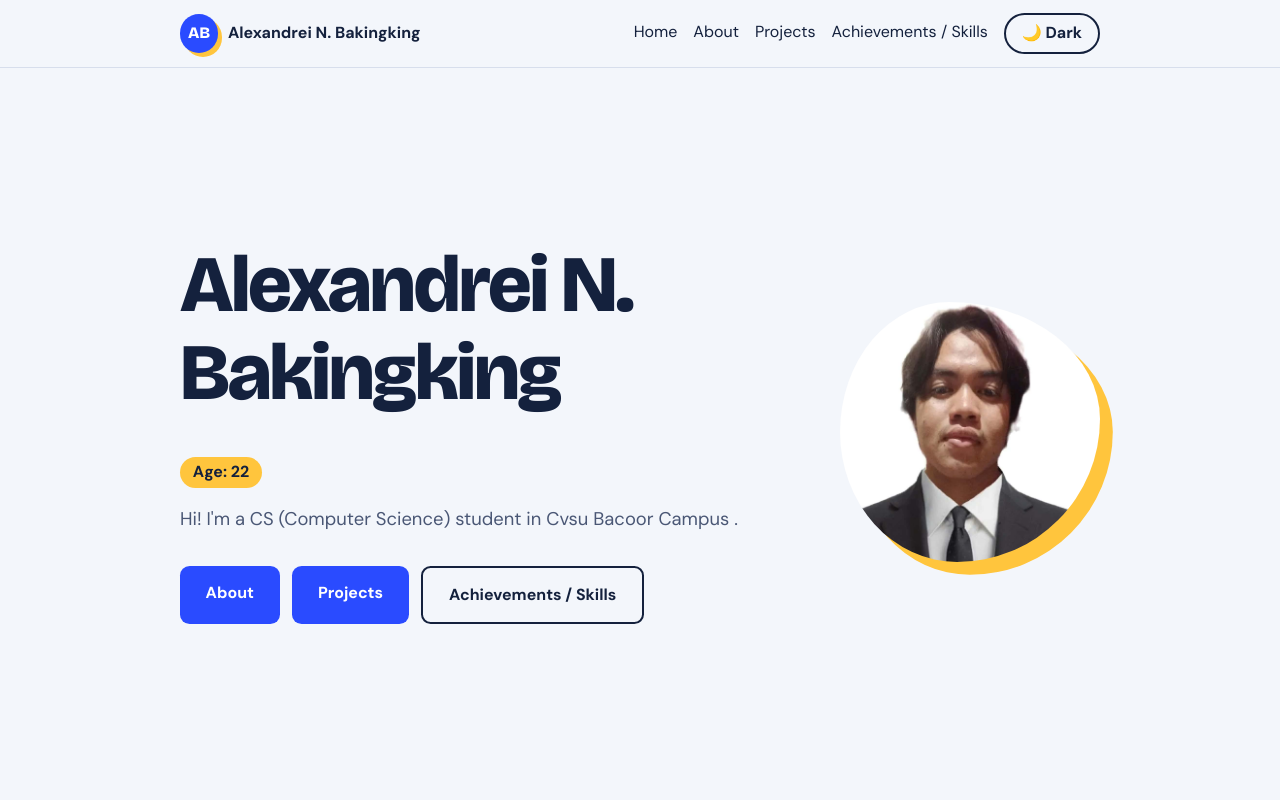
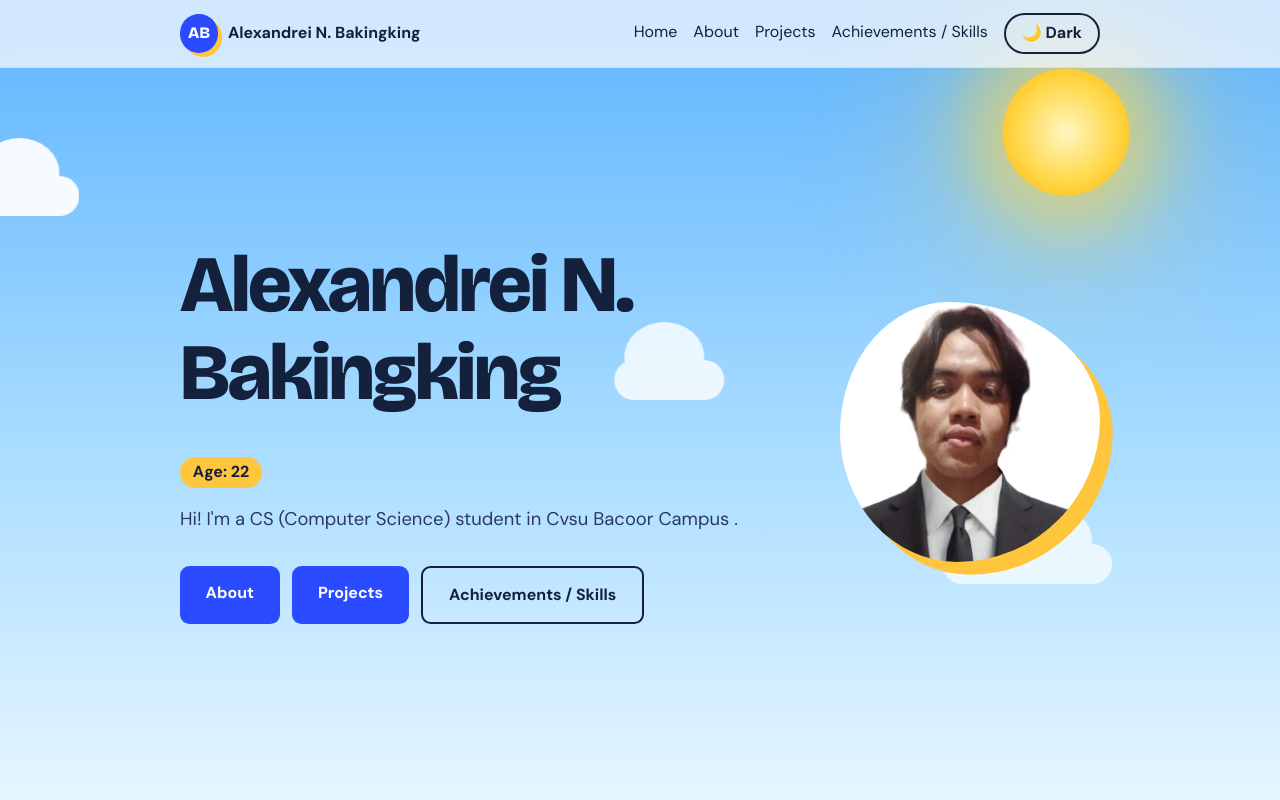
Before and after one commit to andrei0604-droid/portfolio, a React (Vite) app: page / in a window 1280 px wide. Shown: the top 800 px of the page. Built offline with nearby package versions, Linux system fonts and the light colour scheme.

Commit message:
Add sky background

```diff
--- a/src/App.jsx
+++ b/src/App.jsx
@@ -1,4 +1,4 @@
-import { useEffect, useState } from "react";
+import { useEffect, useMemo, useState } from "react";
 import * as D from "./data.js";
 
 const { profile, projects, skills, achievements, contact } = D;
@@ -10,7 +10,52 @@ const NAV = [
   { id: "projects", label: "Projects" },
   { id: "skills", label: "Achievements / Skills" },
 ];
+function Sky() {
+  // Fixed star positions so they don't jump around on re-render.
+  const stars = useMemo(() => {
+    let seed = 7;
+    const rand = () => {
+      seed = (seed * 16807) % 2147483647;
+      return seed / 2147483647;
+    };
+    return Array.from({ length: 90 }, (_, i) => ({
+      id: i,
+      left: rand() * 100,
+      top: rand() * 100,
+      size: 1 + rand() * 2.2,
+      delay: rand() * 4,
+      dur: 2 + rand() * 3,
+    }));
+  }, []);
 
+  return (
+    <div className="sky" aria-hidden="true">
+      <div className="sky-day">
+        <div className="sun" />
+        <div className="cloud c1" />
+        <div className="cloud c2" />
+        <div className="cloud c3" />
+      </div>
+      <div className="sky-night">
+        {stars.map((s) => (
+          <span
+            key={s.id}
+            className="star"
+            style={{
+              left: `${s.left}%`,
+              top: `${s.top}%`,
+              width: `${s.size}px`,
+              height: `${s.size}px`,
+              animationDelay: `${s.delay}s`,
+              animationDuration: `${s.dur}s`,
+            }}
+          />
+        ))}
+        <div className="moon" />
+      </div>
+    </div>
+  );
+}
 function Header() {
   const [theme, setTheme] = useState(() => {
     try {
@@ -199,6 +244,7 @@ export default function App() {
 
   return (
     <>
+      <Sky />
       <Header />
       <main>
         <Home />
--- a/src/style.css
+++ b/src/style.css
@@ -570,3 +570,178 @@ footer a {
 .achievement-img:hover {
   transform: scale(1.02);
 }
+/* ---------- Sky background (sun/clouds and moon/stars) ---------- */
+
+html {
+  background: var(--bg);
+}
+
+body {
+  background: transparent;
+}
+
+.sky {
+  position: fixed;
+  inset: 0;
+  z-index: -1;
+  overflow: hidden;
+  pointer-events: none;
+}
+
+.sky-day,
+.sky-night {
+  position: absolute;
+  inset: 0;
+  opacity: 0;
+  transition: opacity 0.6s ease;
+}
+
+html[data-theme="light"] .sky-day,
+html[data-theme="dark"] .sky-night {
+  opacity: 1;
+}
+
+/* Day */
+
+.sky-day {
+  background: linear-gradient(180deg, #5db4ff 0%, #a8dcff 55%, #e6f6ff 100%);
+}
+
+.sun {
+  position: absolute;
+  top: 9%;
+  right: 12%;
+  width: 120px;
+  height: 120px;
+  border-radius: 50%;
+  background: radial-gradient(circle, #fff7c2 0%, #ffd84a 55%, #ffb300 100%);
+  box-shadow:
+    0 0 60px 30px rgba(255, 214, 74, 0.55),
+    0 0 140px 70px rgba(255, 214, 74, 0.3);
+  animation: sun-pulse 6s ease-in-out infinite alternate;
+}
+
+@keyframes sun-pulse {
+  from { transform: scale(1); }
+  to { transform: scale(1.06); }
+}
+
+.cloud {
+  position: absolute;
+  left: -220px;
+  height: 40px;
+  background: #fff;
+  border-radius: 100px;
+  opacity: 0.92;
+  animation: drift linear infinite;
+}
+
+.cloud::before,
+.cloud::after {
+  content: "";
+  position: absolute;
+  background: #fff;
+  border-radius: 50%;
+}
+
+.cloud::before {
+  width: 60px;
+  height: 60px;
+  top: -30px;
+  left: 22px;
+}
+
+.cloud::after {
+  width: 80px;
+  height: 70px;
+  top: -38px;
+  right: 20px;
+}
+
+.cloud.c1 { top: 22%; width: 150px; animation-duration: 70s; }
+.cloud.c2 { top: 45%; width: 110px; animation-duration: 95s; animation-delay: -40s; opacity: 0.8; }
+.cloud.c3 { top: 68%; width: 170px; animation-duration: 120s; animation-delay: -75s; opacity: 0.7; }
+
+@keyframes drift {
+  from { transform: translateX(0); }
+  to { transform: translateX(calc(100vw + 440px)); }
+}
+
+/* Night */
+
+.sky-night {
+  background: linear-gradient(180deg, #02030f 0%, #0a1236 55%, #1a2252 100%);
+}
+
+.star {
+  position: absolute;
+  background: #fff;
+  border-radius: 50%;
+  box-shadow: 0 0 6px 1px rgba(255, 255, 255, 0.7);
+  animation: twinkle ease-in-out infinite alternate;
+}
+
+@keyframes twinkle {
+  from { opacity: 0.25; transform: scale(0.8); }
+  to { opacity: 1; transform: scale(1.15); }
+}
+
+.moon {
+  position: absolute;
+  top: 9%;
+  right: 12%;
+  width: 110px;
+  height: 110px;
+  border-radius: 50%;
+  background:
+    radial-gradient(circle at 30% 35%, #d9d4b8 0 9%, transparent 10%),
+    radial-gradient(circle at 65% 60%, #d9d4b8 0 12%, transparent 13%),
+    radial-gradient(circle at 45% 78%, #d9d4b8 0 6%, transparent 7%),
+    #f6f3e0;
+  box-shadow:
+    0 0 40px 12px rgba(246, 243, 224, 0.45),
+    0 0 110px 40px rgba(246, 243, 224, 0.18);
+}
+
+/* Keep text easy to read on top of the sky */
+
+header {
+  background: color-mix(in srgb, var(--bg) 78%, transparent);
+  backdrop-filter: blur(8px);
+}
+
+.panel,
+.add-form {
+  background: color-mix(in srgb, var(--card) 90%, transparent);
+  backdrop-filter: blur(6px);
+}
+
+html[data-theme="light"] .hero p {
+  color: #2b3a5c;
+}
+
+html[data-theme="light"] footer {
+  color: #2b3a5c;
+}
+
+@media (max-width: 700px) {
+  .sun,
+  .moon {
+    width: 80px;
+    height: 80px;
+    top: 14%;
+    right: 8%;
+  }
+}
+
+@media (prefers-reduced-motion: reduce) {
+  .sun,
+  .cloud,
+  .star {
+    animation: none;
+  }
+
+  .cloud {
+    left: 10%;
+  }
+}
```
